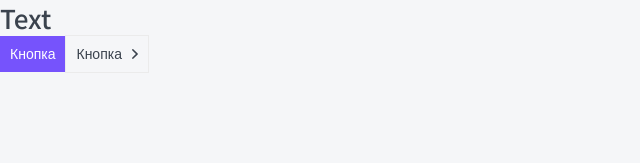
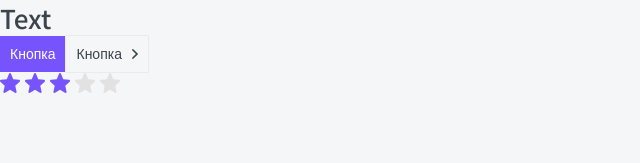
Before and after one commit to RASEM0N/course-site_next.frontend, a Next.js app: page / in a window 1280 px wide. Shown: the top 163 px of the page, without its empty margins (0-640 px from the left). Built offline with nearby package versions, Linux system fonts and the light colour scheme.

Commit message:
create: rating component

```diff
--- /dev/null
+++ b/components/Rating/Rating.module.css
@@ -0,0 +1,11 @@
+.filled svg {
+    fill: var(--primary);
+}
+
+.star svg {
+    margin-right: 5px;
+}
+
+.editable svg {
+    cursor: pointer;
+}
--- /dev/null
+++ b/components/Rating/Rating.tsx
@@ -0,0 +1,89 @@
+import React, {
+    DetailedHTMLProps,
+    FunctionComponent,
+    HTMLAttributes,
+    ReactNode,
+    useCallback,
+    useEffect,
+    useState,
+    KeyboardEvent,
+} from 'react'
+import styles from './Rating.module.css'
+import StarIcon from './assets/star.svg'
+import classNames from 'classnames'
+
+type DivHTMLProps = DetailedHTMLProps<HTMLAttributes<HTMLParagraphElement>, HTMLParagraphElement>
+
+interface PropsType extends DivHTMLProps {
+    setRating?: (rating: number) => void
+    isEditable?: boolean
+    rating: number
+}
+
+export const Rating: FunctionComponent<PropsType> = ({
+    isEditable = false,
+    rating,
+    setRating,
+    ...props
+}) => {
+    const [ratingArray, setRatingArray] = useState<JSX.Element[]>(new Array(5).fill(<></>))
+
+    const constructRating = useCallback(
+        (currentRating: number) => {
+            const updatedArray = ratingArray.map((_, idx: number) => {
+                return (
+                    <span
+                        className={classNames(styles.star, {
+                            [styles.filled]: idx < currentRating,
+                            [styles.editable]: isEditable,
+                        })}
+                        onMouseEnter={() => changeDisplay(idx + 1)}
+                        onMouseLeave={() => changeDisplay(rating)}
+                        onClick={() => onClick(idx + 1)}
+                    >
+                        <StarIcon
+                            tabIndex={isEditable ? 0 : -1}
+                            onKeyDown={(e) => handleSpace(idx + 1, e)}
+                        />
+                    </span>
+                )
+            })
+
+            setRatingArray(updatedArray)
+        },
+        [rating],
+    )
+
+    useEffect(() => {
+        constructRating(rating)
+    }, [rating, constructRating])
+
+    const changeDisplay = (rating: number) => {
+        if (!isEditable) {
+            return
+        }
+        constructRating(rating)
+    }
+
+    const onClick = (rating: number) => {
+        if (!isEditable || !setRating) {
+            return
+        }
+        setRating(rating)
+    }
+
+    const handleSpace = (idx: number, e: KeyboardEvent<SVGAElement>) => {
+        if (e.code != 'Space' || !setRating || !isEditable) {
+            return
+        }
+        setRating(idx)
+    }
+
+    return (
+        <div {...props}>
+            {ratingArray.map((item: JSX.Element, idx: number) => (
+                <span key={idx}>{item}</span>
+            ))}
+        </div>
+    )
+}
--- a/pages/index.tsx
+++ b/pages/index.tsx
@@ -1,9 +1,11 @@
 import { FunctionComponent, useState } from 'react'
 import { Button } from '../components/Button/Button'
 import { Htag } from '../components/Htag/Htag'
+import { Rating } from '../components/Rating/Rating'
 
 const Home: FunctionComponent = () => {
     const [open, setOpen] = useState(false)
+    const [rating, setRating] = useState<number>(3)
 
     return (
         <div>
@@ -16,6 +18,7 @@ const Home: FunctionComponent = () => {
             >
                 Кнопка
             </Button>
+            <Rating rating={rating} isEditable setRating={setRating} />
         </div>
     )
 }
```
Also changed, not shown: components/Rating/assets/star.svg (added).
